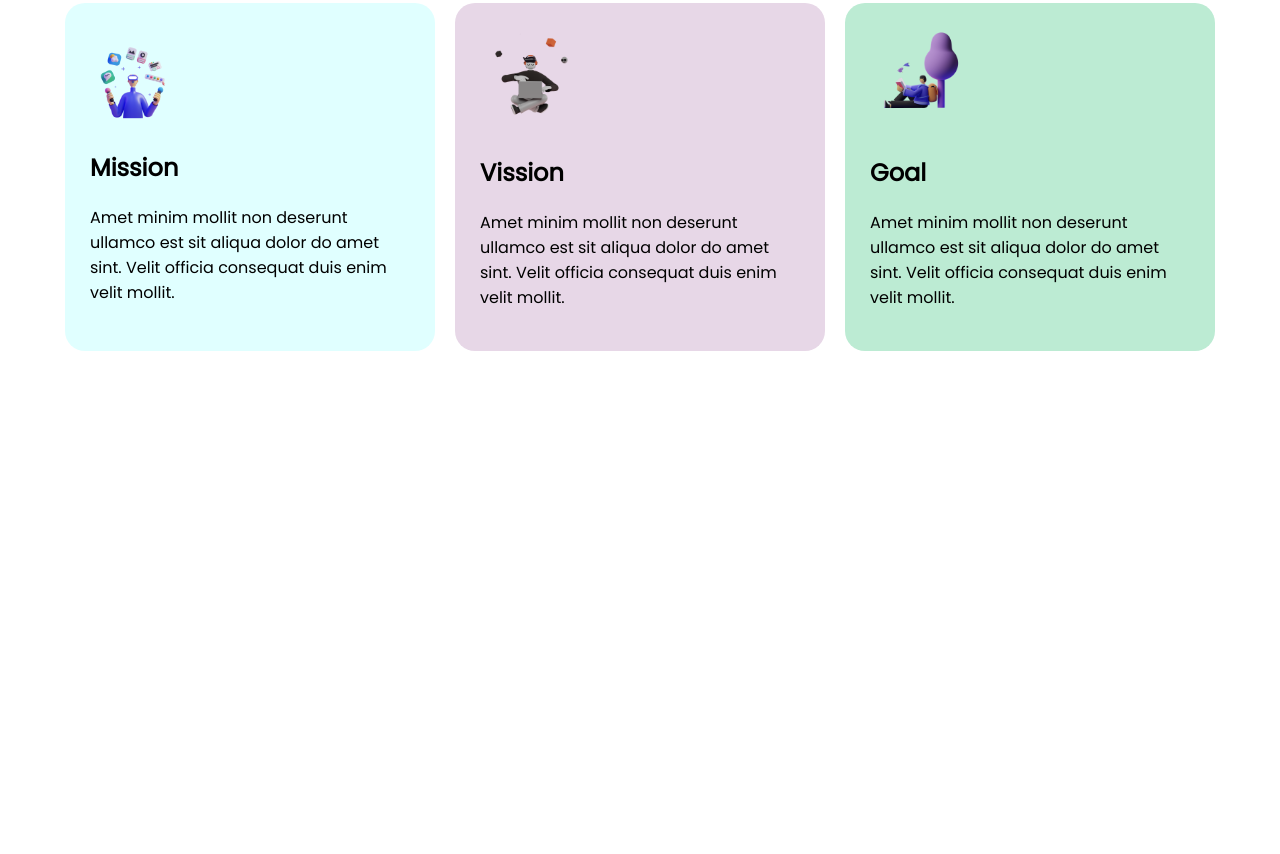
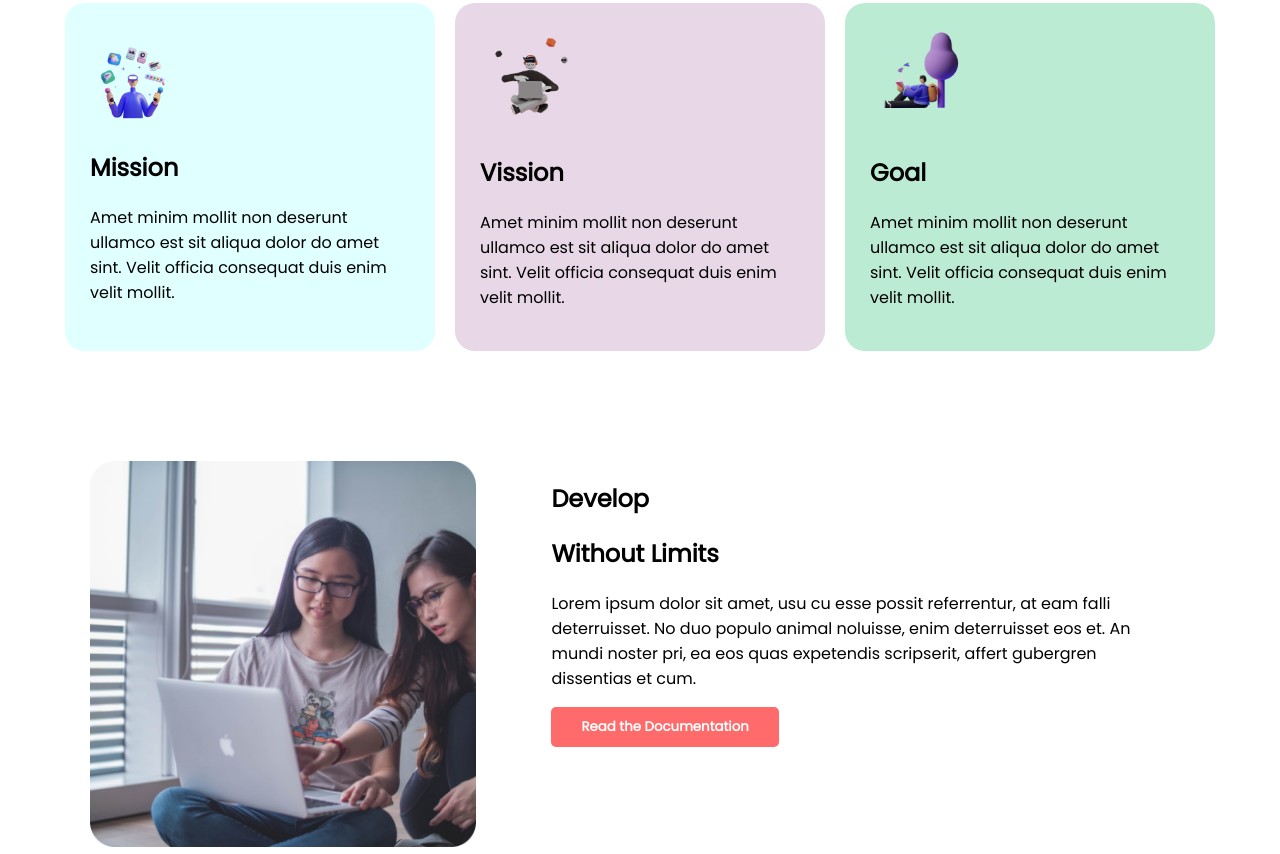
Before and after one commit to omornahid/random-portfolio-practice, a plain HTML site: page index.html in a window 1280 px wide. Shown: the part 562-1416 px from the top of the page. Before the commit the page ends 923 px from the top, so only its background shows below. Drawn offline with Linux system fonts and the light colour scheme.

Commit message:
third section done

```diff
--- a/index.html
+++ b/index.html
@@ -69,8 +69,22 @@
         velit mollit.</p>
     </div>
 
-
   </section>
 
+  <section class="sec_three">
+    <div>
+      <img src="/images/pictures/coding.png" alt="">
+    </div>
+
+    <div sec_three_a>
+      <h1>Develop</h1>
+      <h1>Without Limits</h1>
+      <p>Lorem ipsum dolor sit amet, usu cu esse possit referrentur, at eam falli
+        deterruisset. No duo populo animal noluisse, enim deterruisset eos et. An
+        mundi noster pri, ea eos quas expetendis scripserit, affert gubergren
+        dissentias et cum.</p>
+      <button><a href="#">Read the Documentation</a></button>
+    </div>
+  </section>
 </body>
 </html>
--- a/style.css
+++ b/style.css
@@ -34,7 +34,7 @@ button{
   padding: 10px 30px;
   background: #ff6b6b;
   border: none;
-  border-radius: 3px;
+  border-radius: 5px;
   font-weight: bold;
   font-family: 'Poppins', sans-serif;
 
@@ -59,6 +59,7 @@ button{
   display: flex;
   padding-left: 55px;
   padding-right: 55px;
+  margin-bottom: 100px;
 }
 
 .sec_two_img{
@@ -87,3 +88,21 @@ button{
   border-radius: 20px;
 }
 /* second section done */
+
+.sec_three{
+  display: flex;
+  width: 90%;
+}
+
+.sec_three div img{
+  width: 70%;
+  margin-left: 90px;
+}
+
+.sec_three_a{
+  margin-right: 80px;
+}
+.sec_three_a h1{
+  font-size: 90px;
+  font-weight: bolder;
+}
```
Also changed, not shown: images/dream-bg.png (added), images/image 6.png (added).
